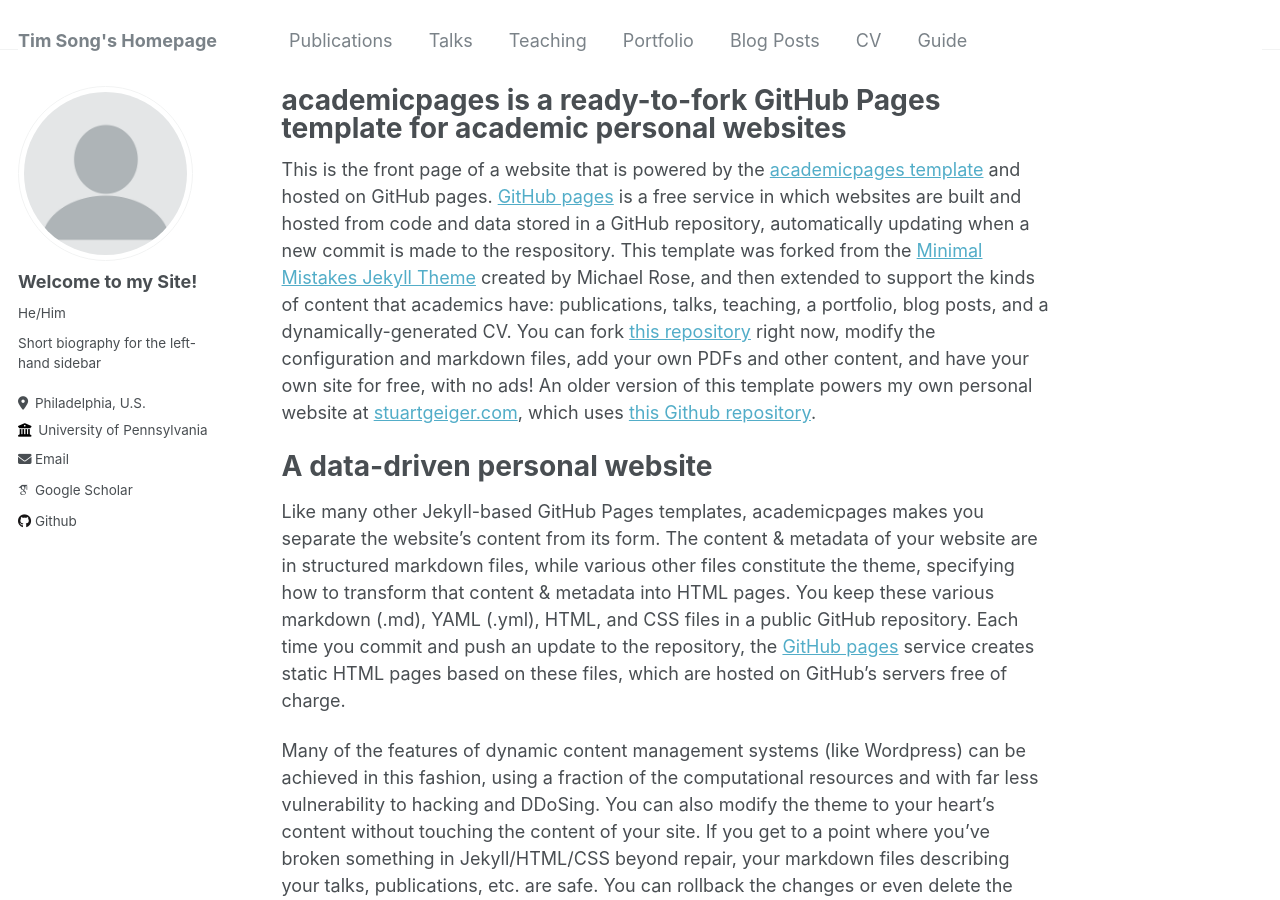
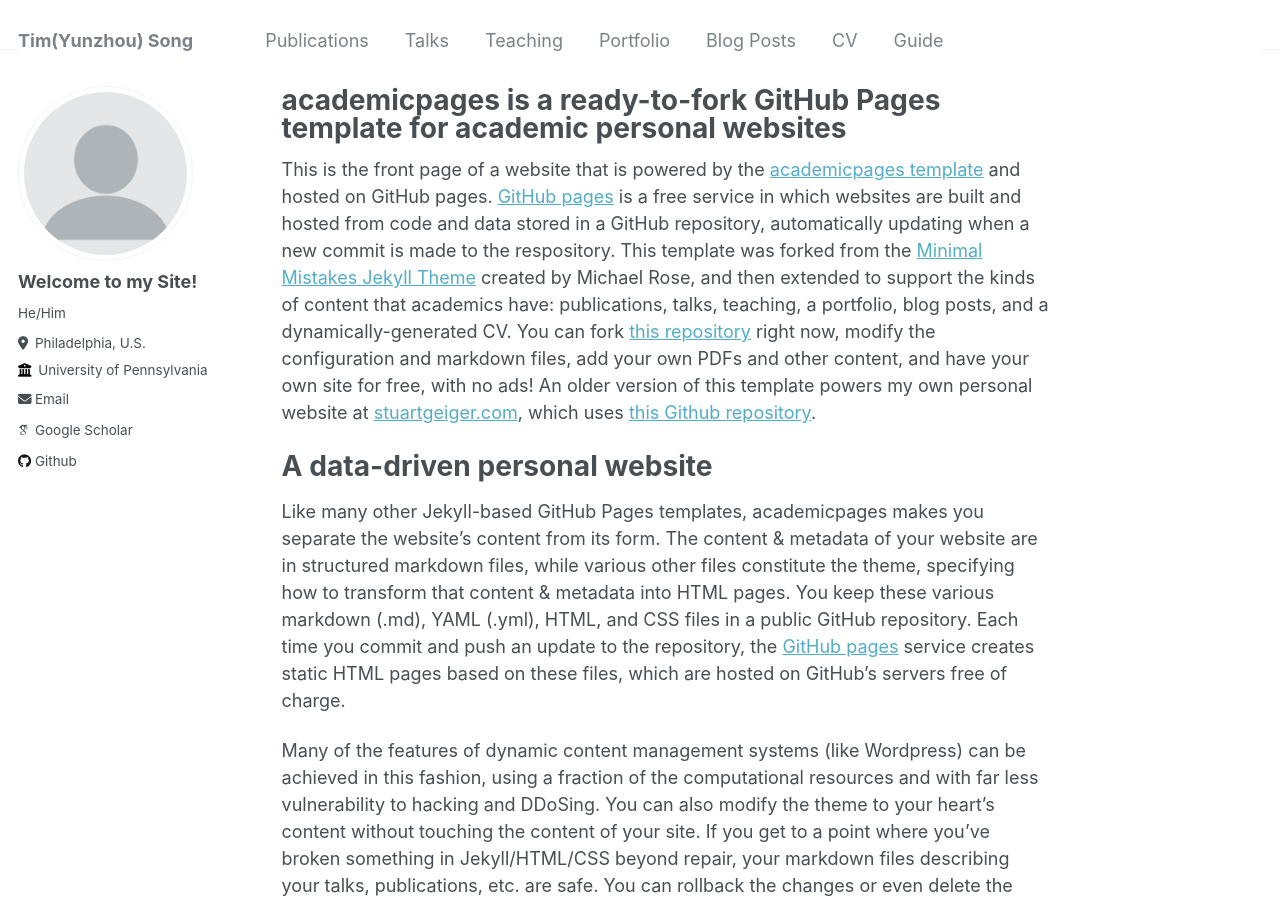
Before and after one commit to TimSong412/TimSong412.github.io, a Jekyll site: the page built from _pages/about.md, in a window 1280 px wide and 900 px high. Built offline with Jekyll 4.4.1, drawn with Linux system fonts in a browser that asks for light colours; some web fonts are replaced.

Commit message:
Update _config.yml

```diff
--- a/_config.yml
+++ b/_config.yml
@@ -8,7 +8,7 @@
 
 # Basic Site Settings
 locale                   : "en-US"
-title                    : "Tim Song's Homepage"
+title                    : "Tim(Yunzhou) Song"
 title_separator          : "-"
 name                     : &name "Tim(Yunzhou) Song"
 description              : &description "I am a first-year Master's student at the University of Pennsylvania majoring in Robotics. I'm conducting research focusing on 3D vision, geometry, and graphics supervised by Prof. Kostas Kostas Daniilidis, Prof. Lingjie Liu and Jiahui Lei."
@@ -24,7 +24,7 @@ author:
   avatar           : "profile.png"
   name             : "Welcome to my Site!"
   pronouns         : "He/Him"
-  bio              : "Short biography for the left-hand sidebar"
+  # bio              : "Short biography for the left-hand sidebar"
   location         : "Philadelphia, U.S."
   employer         : "University of Pennsylvania"
   uri              : # URL
```
